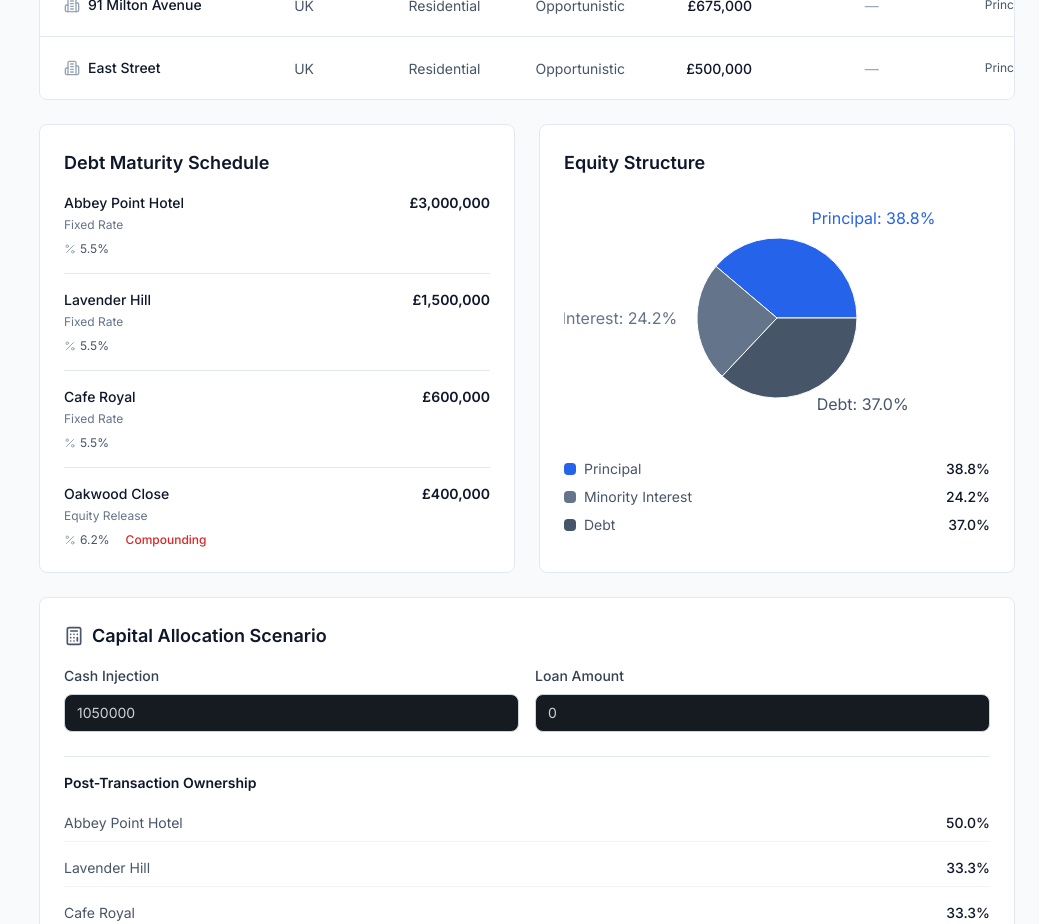
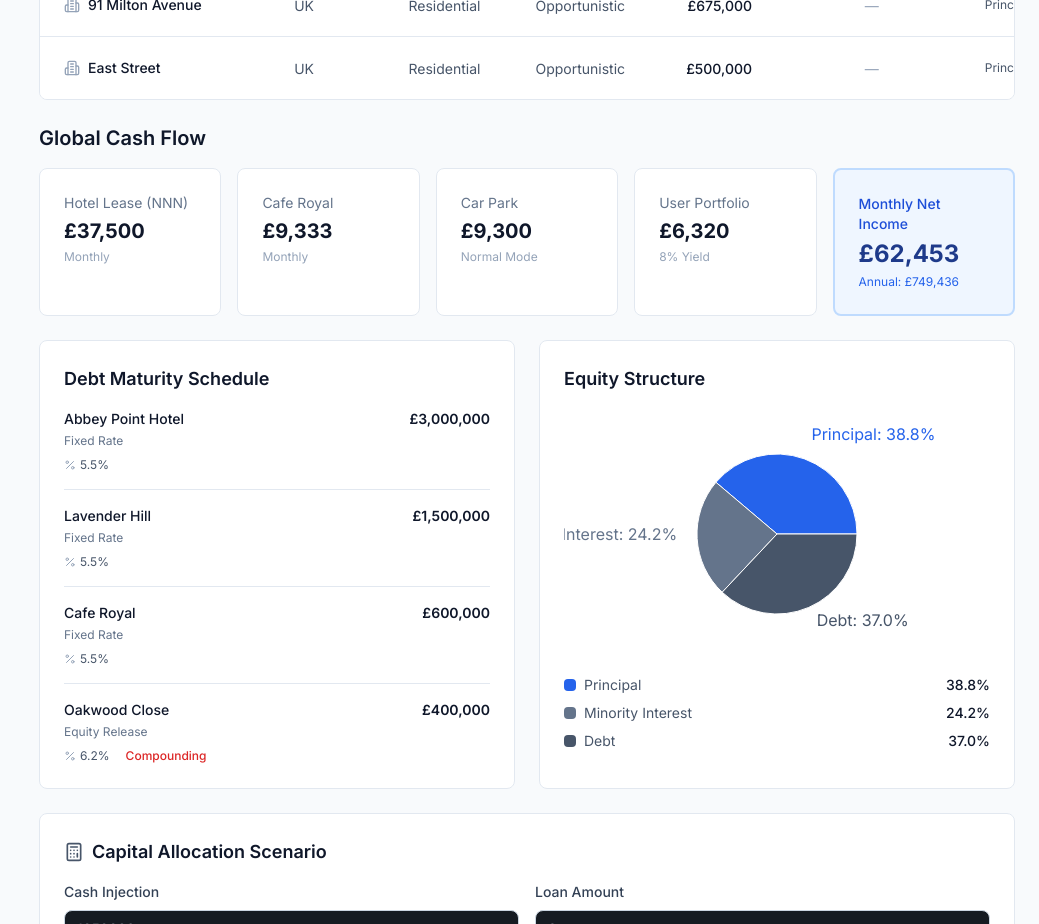
Before and after one commit to ldemetriou33/familyestate, a Next.js app: page / in a window 1280 px wide. Shown: the part 980-1904 px from the top of the page, without its empty margins (241-1280 px from the left). Built offline with nearby package versions, Linux system fonts and the light colour scheme.

Commit message:
feat: add Global Cash Flow section to dashboard with Triple Net lease targets

```diff
--- a/components/sovereign/SovereignCommandDashboard.tsx
+++ b/components/sovereign/SovereignCommandDashboard.tsx
@@ -98,6 +98,44 @@ export default function SovereignCommandDashboard() {
             <AssetTable assets={estate.assets} />
           </div>
 
+          {/* Global Cash Flow */}
+          <div className="mb-6">
+            <h2 className="text-xl font-semibold text-slate-900 mb-4">Global Cash Flow</h2>
+            <div className="grid grid-cols-1 md:grid-cols-5 gap-4">
+              <div className="bg-white border border-slate-200 rounded-lg p-4">
+                <p className="text-sm text-slate-500 mb-1">Hotel Lease (NNN)</p>
+                <p className="text-xl font-bold text-slate-900">{formatGBP(cashFlow.monthlyIncome.hotelLease)}</p>
+                <p className="text-xs text-slate-400 mt-1">Monthly</p>
+              </div>
+              <div className="bg-white border border-slate-200 rounded-lg p-4">
+                <p className="text-sm text-slate-500 mb-1">Cafe Royal</p>
+                <p className="text-xl font-bold text-slate-900">{formatGBP(cashFlow.monthlyIncome.cafeRoyal)}</p>
+                <p className="text-xs text-slate-400 mt-1">Monthly</p>
+              </div>
+              <div className="bg-white border border-slate-200 rounded-lg p-4">
+                <p className="text-sm text-slate-500 mb-1">Car Park</p>
+                <p className="text-xl font-bold text-slate-900">{formatGBP(cashFlow.monthlyIncome.carPark)}</p>
+                <p className="text-xs text-slate-400 mt-1">Normal Mode</p>
+              </div>
+              <div className="bg-white border border-slate-200 rounded-lg p-4">
+                <p className="text-sm text-slate-500 mb-1">User Portfolio</p>
+                <p className="text-xl font-bold text-slate-900">
+                  {formatGBP(cashFlow.monthlyIncome.userPortfolio)}
+                </p>
+                <p className="text-xs text-slate-400 mt-1">8% Yield</p>
+              </div>
+              <div className="bg-blue-50 border-2 border-blue-200 rounded-lg p-4">
+                <p className="text-sm text-blue-700 mb-1 font-medium">Monthly Net Income</p>
+                <p className="text-2xl font-bold text-blue-900">
+                  {formatGBP(cashFlow.monthlySovereignSalary)}
+                </p>
+                <p className="text-xs text-blue-600 mt-1">
+                  Annual: {formatGBP(cashFlow.annualProjection)}
+                </p>
+              </div>
+            </div>
+          </div>
+
           {/* Financial Summary */}
           <div className="grid grid-cols-1 lg:grid-cols-2 gap-6 mb-6">
             <DebtMaturitySchedule assets={estate.assets} />
```
